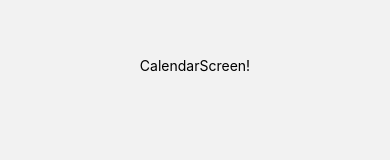
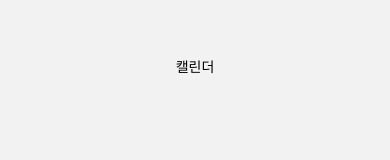
Before and after one commit to 0miiii/react-navtive-homework, a React Native app: screen /CALENDAR in a window 390 px wide. Shown: the part 332-492 px from the top of the page. Built offline with nearby package versions, Linux system fonts and the light colour scheme.

Commit message:
feat: calendar component first commit

```diff
--- /dev/null
+++ b/components/Calendar.tsx
@@ -0,0 +1,15 @@
+import { StyleSheet, Text, View } from "react-native";
+
+function Calendar() {
+  return (
+    <View style={styles.container}>
+      <Text>캘린더</Text>
+    </View>
+  );
+}
+
+const styles = StyleSheet.create({
+  container: { flex: 1, justifyContent: "center", alignItems: "center" },
+});
+
+export default Calendar;
--- a/pages/CalendarPage.tsx
+++ b/pages/CalendarPage.tsx
@@ -1,15 +1,7 @@
-import { StyleSheet, Text, View } from "react-native";
+import Calendar from "../components/Calendar";
 
 function CalendarScreen() {
-  return (
-    <View style={styles.container}>
-      <Text>CalendarScreen!</Text>
-    </View>
-  );
+  return <Calendar />;
 }
 
-const styles = StyleSheet.create({
-  container: { flex: 1, justifyContent: "center", alignItems: "center" },
-});
-
 export default CalendarScreen;
```
